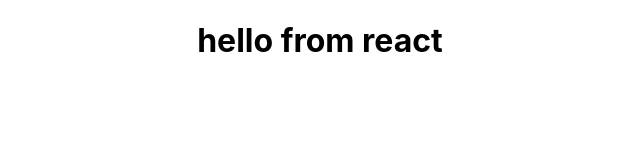
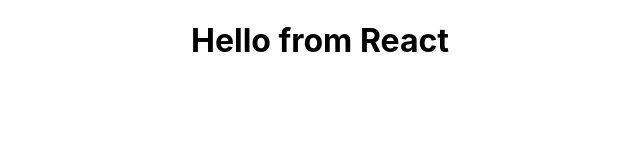
Before and after one commit to VarshiniKasturi/To-Do, a React (Create React App) app: page / in a window 1280 px wide. Shown: the top 160 px of the page, without its empty margins (320-960 px from the left). Built offline with nearby package versions, Linux system fonts and the light colour scheme.

Commit message:
Changed alphabets

```diff
--- a/src/App.js
+++ b/src/App.js
@@ -4,7 +4,7 @@
 function App() {
   return (
     <div className="App">
-      <h1>hello from react</h1>
+      <h1>Hello from React</h1>
     </div>
   );
 }
```
